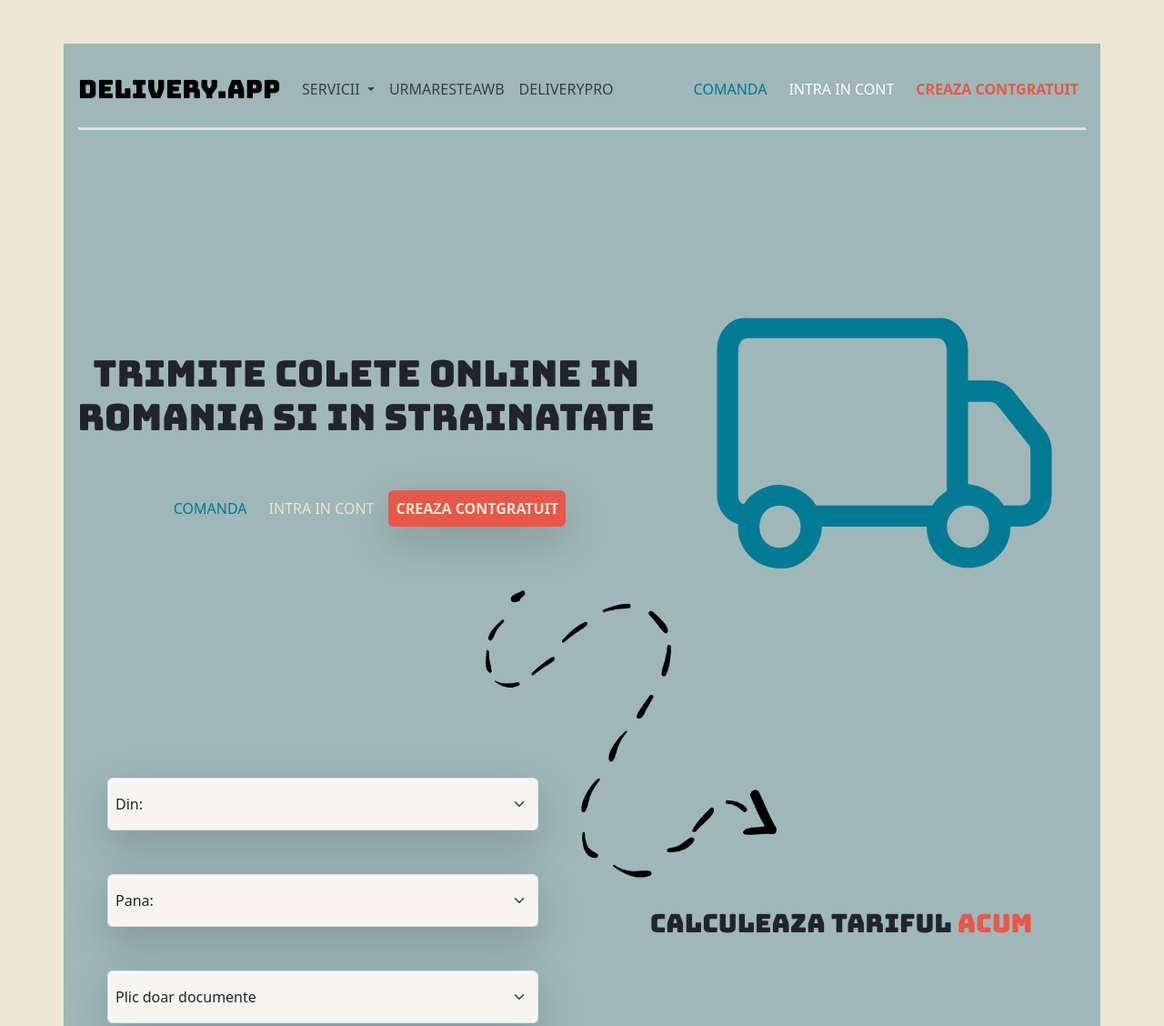
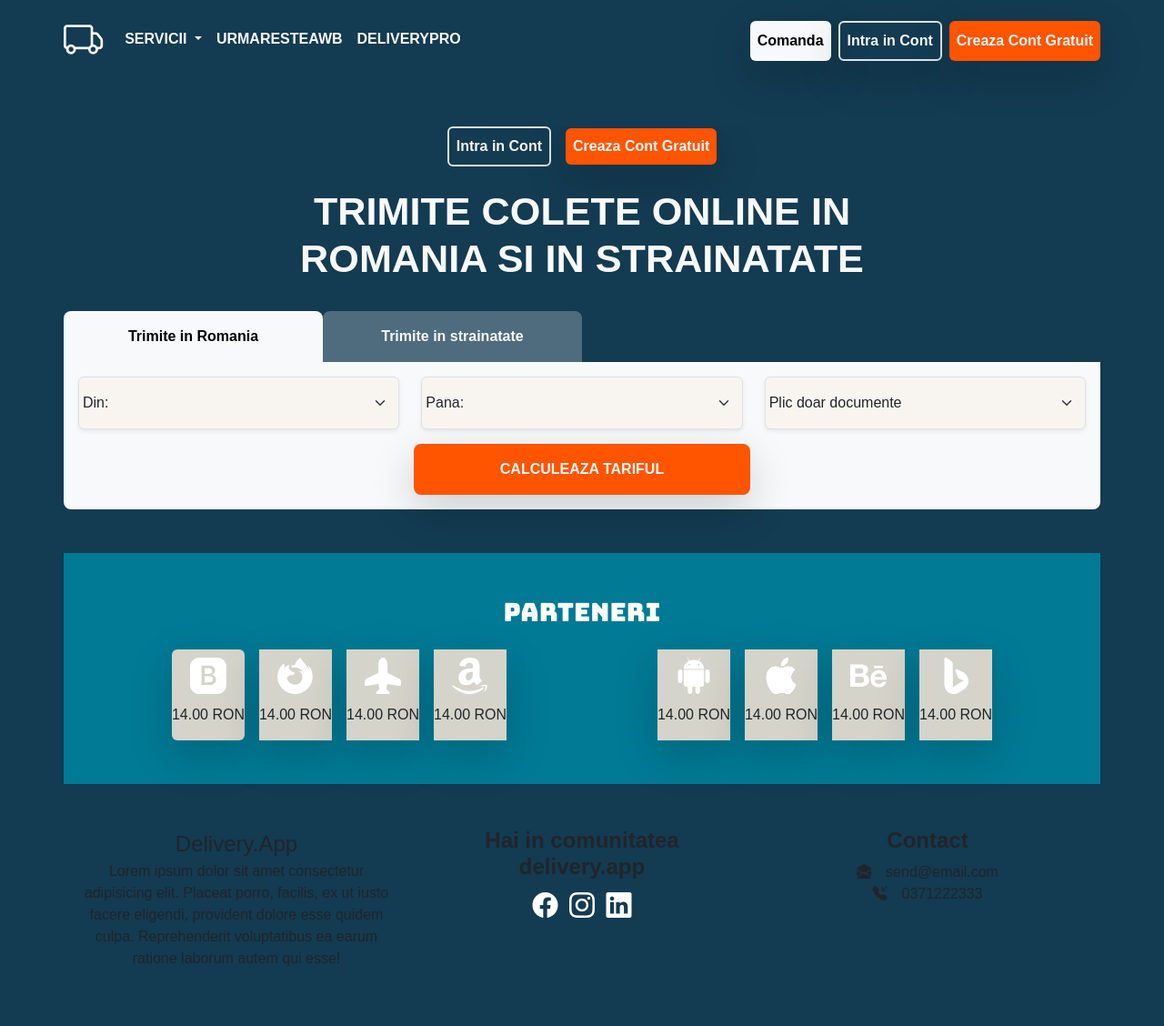
Before and after one commit to DeDe-code/delivery-app-layout-bootstrap-project, a website built with Vite: page src/index.html in a window 1280 px wide. Shown: the top 1128 px of the page at 91% size. Built offline with nearby package versions, Linux system fonts and the light colour scheme.

Commit message:
redesign header and main section, created interior and abroad form, added form DOM manipulation with pure JS

```diff
--- a/package.json
+++ b/package.json
@@ -18,6 +18,7 @@
     "@fontsource-variable/geologica": "^5.0.6",
     "@fontsource-variable/lexend": "^5.0.21",
     "@fontsource-variable/source-code-pro": "^5.0.20",
+    "@fontsource-variable/work-sans": "^5.0.20",
     "@fontsource/bungee": "^5.0.22",
     "@fontsource/indie-flower": "^5.0.20",
     "@fontsource/lato": "^5.0.22",
--- a/src/index.html
+++ b/src/index.html
@@ -4,32 +4,35 @@
 <head>
   <meta charset="utf-8">
   <meta name="viewport" content="width=device-width, initial-scale=1">
-  <title>Delivery App</title>
+  <title>Fido pack</title>
 </head>
 
-<body class="base-font">
-  <div class="container mx-auto my-5 p-0 bg-green-light">
+<body class="base-font bg-blue-dark ">
+  <!-- <div class="container mx-auto my-5 p-0 "> -->
   <header>
-      <nav class="navbar navbar-expand-lg p-3">
-        <div class="container-fluid container-lg px-0 pt-2 pb-3 border-3 border-bottom border-costum-white-color">
-          <a class="navbar-brand fs-3 font-main-title" href="#">Delivery.App</a>
-          <button class="navbar-toggler border-0 shadow-none " type="button" data-bs-toggle="offcanvas"
+    <nav class="navbar navbar-expand-lg">
+      <div class="container-fluid px-5 container-lg px-lg-0 ">
+        <a class="navbar-brand text-custom-white text-hover-custom-white" href="#">
+          <i class="bi bi-truck font-sm"></i>
+        </a>
+        <button class="navbar-toggler border border-2 shadow-none" type="button" data-bs-toggle="offcanvas"
           data-bs-target="#navbarNav" aria-controls="navbarNav">
-            <span class="navbar-toggler-icon"></span>
+          <i class="bi bi-list fs-4 text-custom-white"></i>
         </button>
-          <div class="offcanvas offcanvas-xxl offcanvas-start bg-green-light" tabindex="-1" id="navbarNav"
+        <div class="offcanvas offcanvas-xxl offcanvas-start bg-blue-dark rounded-end-5" tabindex="-1" id="navbarNav"
           aria-labelledby="navbarNavLabel">
-            <div class="offcanvas-header border-bottom">
-              <h5 class="offcanvas-title font-main-title" id="navbarNavLabel">Delivery.App</h5>
-              <button type="button" class="btn-close btn-close shadow-none text-red-light" data-bs-dismiss="offcanvas"
+          <div class="offcanvas-header d-flex justify-content-between d-lg-none">
+            <h5 class="offcanvas-title text-custom-white uppercase fw-bold" id="navbarNavLabel">Fido pack</h5>
+            <button type="button" class="bg-transparent border-0 shadow-none fs-3" data-bs-dismiss="offcanvas"
               aria-label="Close">
+              <i class="bi bi-x-lg text-orange"></i>
             </button>
           </div>
           <div class="offcanvas-body d-flex flex-column justify-content-lg-between flex-xl-row">
             <ul class="navbar-nav align-self-lg-end align-self-xl-start">
-                <li class="nav-item dropdown my-5 my-md-0">
-                  <a class="nav-link dropdown-toggle uppercase" href="#" role="button" data-bs-toggle="dropdown"
-                    aria-expanded="false">
+              <li class="nav-item dropdown mt-2 mb-4 my-lg-0">
+                <a class="nav-link dropdown-toggle text-custom-white uppercase fw-bold text-hover-custom-white" href="#"
+                  role="button" data-bs-toggle="dropdown" aria-expanded="false">
                   Servicii
                 </a>
                 <ul class="dropdown-menu">
@@ -38,18 +41,27 @@
                   <li><a class="dropdown-item" href="#">Something else here</a></li>
                 </ul>
               </li>
-                <li class="nav-item mb-5 mb-md-0">
-                  <a class="nav-link uppercase" href="#">UrmaresteAWB</a>
+              <li class="nav-item mb-5 mb-lg-0">
+                <a class="nav-link text-custom-white uppercase fw-bold text-hover-custom-white"
+                  href=" #">UrmaresteAWB</a>
               </li>
-                <li class="nav-item mb-5 mb-md-0">
-                  <a class="nav-link uppercase" href="#">DeliveryPRO</a>
+              <li class="nav-item mb-5 mb-lg-0">
+                <a class="nav-link text-custom-white uppercase fw-bold text-hover-custom-white" href="#">DeliveryPRO</a>
               </li>
             </ul>
             <div class="d-flex flex-column justify-content-between d-lg-none d-xl-flex flex-xl-row uppercase">
-                <a class="mb-5 p-2 mb-md-0 me-md-2 text-green text-decoration-none" type="button" href="#">Comanda</a>
-                <a class="mb-5 p-2 mb-md-0 me-md-2 text-white text-decoration-none" href="#">Intra in Cont</a>
-                <a class="d-block mb-5 p-2 mb-md-0 text-red-light fw-bold text-decoration-none" href="#">Creaza
-                  ContGratuit</a>
+              <button class="mb-5 p-3 mb-lg-0 me-md-2 p-lg-2 fw-bold bg-custom-white rounded shadow-lg" type="button"
+                href="#">
+                Comanda
+              </button>
+              <button
+                class="mb-5 p-3 mb-lg-0 me-lg-2 p-lg-2 text-custom-white fw-bold bg-transparent border border-2 border-custom-white rounded shadow-lg"
+                href="#">
+                Intra in Cont
+              </button>
+              <button class="mb-5 p-3 mb-lg-0 p-lg-2 text-custom-white fw-bold bg-orange rounded shadow-lg" href="#">
+                Creaza Cont Gratuit
+              </button>
             </div>
           </div>
         </div>
@@ -58,48 +70,90 @@
   </header>
   <main>
     <div class="container">
-        <div
-          class="row d-flex justify-content-center align-items-center flex-md-column flex-lg-row mt-5 overflow-hidden">
-          <div class="col-md-12 col-lg-7 d-flex flex-column gap-5 justify-content-center align-items-center">
-            <h1 class="fs-1 font-main-title text-center">
+      <div class="row d-flex justify-content-center align-items-center flex-md-column flex-lg-row mt-5 overflow-hidden">
+        <div class="col-md-12 col-lg-7 d-flex flex-column gap-4 justify-content-center align-items-center">
+          <div class="d-none d-sm-flex justify-content-center align-items-center uppercase">
+            <button class="p-2 mb-md-0 me-sm-3 text-custom-white fw-bold bg-transparent border border-2 rounded"
+              href=" #">
+              Intra in Cont
+            </button>
+            <button class="p-2 mb-md-0 text-custom-white fw-bold bg-orange rounded shadow-lg" href="#">
+              Creaza Cont Gratuit
+            </button>
+          </div>
+          <h1 class="font-sm fw-bold uppercase text-custom-white text-center">
             Trimite colete online in Romania si in strainatate
           </h1>
-            <div class="d-none d-md-flex justify-content-center align-items-start uppercase">
-              <a class="mb-5 p-2 mb-md-0 me-md-2 text-green text-decoration-none" type="button" href="#">Comanda</a>
-              <a class="mb-5 p-2 mb-md-0 me-md-2 text-custom-white text-decoration-none" href="#">Intra in Cont</a>
-              <a class="mb-5 p-2 mb-md-0 text-custom-white fw-bold text-decoration-none bg-red-light rounded shadow-lg"
-                href="#">Creaza
-                ContGratuit</a>
+        </div>
+        <!-- <div class="d-none d-lg-block col-5 font-xxxxl text-center text-green">
+          <i class="bi bi-truck"></i>
+        </div> -->
       </div>
     </div>
-          <div class="d-none d-lg-block col-5 font-xxxxl text-center text-green">
-            <i class="bi bi-truck"></i>
-            <!-- <img src="./img/[CITYPNG.COM]Fast Delivery Black box truck Icon Image PNG - 1000x1000.png"
-            alt="delivery car" class="car-img">-->
+    <!-- FORM SECTION -->
+    <div class=" container position-relative mt-4">
+      <!-- <img src="./img/clipart2123472.png" alt="" class="position-absolute d-none d-lg-block"> -->
+      <div class="row d-flex flex-column align-items-center p-3 p-sm-0 bg-blue-dark">
+        <!-- <div class="form-wrapper col-12 d-flex flex-row  rounded-3 border border-2 border-danger"> -->
+        <!-- FORM BUTTONS -->
+        <div class="form-nav d-flex col-12 col-lg-6 align-self-lg-start p-0">
+          <button id="btn-interior" class="w-100 p-3 bg-custom-white border-0 rounded-top-3">
+            Trimite in Romania
+          </button>
+          <button id="btn-abroad" class="w-100 p-3 text-custom-white bg-gray-dark border-0 rounded-top-3">
+            Trimite in strainatate
+          </button>
         </div>
-        </div>
-      </div>
-      <div class=" container form-container position-relative">
-        <img src="./img/clipart2123472.png" alt="" class="position-absolute d-none d-lg-block">
-        <div class="row d-flex justify-content-center">
-          <div class="form-wrapper col-12 col-md-8 col-lg-6 col-xl-6 col-xxl-6 p-3 p-xl-5">
-            <form action="">
-              <div class="form-floating my-5 shadow-lg">
-                <select id="subject" class="form-select p-2 focus-ring">
+        <!-- END OF FORM BUTTONS -->
+        <!-- FORM INTERIOR -->
+        <form class="form-interior col-12 p-3 bg-custom-white rounded-bottom-3 rounded-end-lg-3">
+          <div class="row d-sm-flex">
+            <div class="form-floating col-12 col-sm-4 mb-3">
+              <select id="subject" class="form-select p-1 focus-ring shadow-sm">
                 <option>Din:</option>
                 <option value="brasov">Brasov</option>
                 <option value="sfantugheorhe">SfantuGheorghe</option>
               </select>
             </div>
-              <div class="form-floating my-5 shadow-lg">
-                <select id="subject" class="form-select p-2 focus-ring">
+            <div class="form-floating col-12 col-sm-4 mb-3">
+              <select id="subject" class="form-select p-1 focus-ring shadow-sm">
                 <option>Pana:</option>
                 <option value="brasov">Brasov</option>
                 <option value="sfantugheorhe">SfantuGheorghe</option>
               </select>
             </div>
-              <div class="form-floating my-5 shadow-lg">
-                <select id="subject" class="form-select p-2 focus-ring">
+            <div class="form-floating col-12 col-sm-4 mb-3">
+              <select id="package" class="form-select p-1 focus-ring shadow-sm">
+                <option value="plic">Plic doar documente</option>
+                <option value="colet">Colet</option>
+                <option value="palet">Palet</option>
+              </select>
+            </div>
+          </div>
+          <div class="col-12 col-sm-6 col-md-4 mx-auto">
+            <button type="submit" class="w-100 p-3 text-custom-white uppercase bg-orange rounded-3 shadow-lg">
+              Calculeaza tariful
+            </button>
+          </div>
+        </form>
+        <!-- END OF FORM INTERIOR -->
+        <!-- FORM ABROAD -->
+        <form class="form-abroad d-none col-12 p-3 bg-custom-white rounded-bottom-3 rounded-end-lg-3">
+          <div class="row d-sm-flex">
+            <div class="form-floating col-12 col-sm-4 mb-3">
+              <select id="subject" disabled class="form-select p-1 focus-ring shadow-sm">
+                <option value="romania">Romania</option>
+              </select>
+            </div>
+            <div class="form-floating col-12 col-sm-4 mb-3">
+              <select id="subject" class="form-select p-1 focus-ring shadow-sm">
+                <option value="germany">Germany</option>
+                <option value="england">England</option>
+                <option value="spain">Spain</option>
+              </select>
+            </div>
+            <div class="form-floating col-12 col-sm-4 mb-3">
+              <select id="subject" class="form-select p-1 focus-ring shadow-sm">
                 <option value="plic">Plic doar
                   documente
                 </option>
@@ -107,20 +161,24 @@
                 <option value="palet">Palet</option>
               </select>
             </div>
-              <div class="text-center">
-                <button type="submit"
-                  class="btn p-3 text-custom-white uppercase bg-red-light  rounded-5 shadow-lg">Calculeaza
-                  tariful</button>
+          </div>
+          <div class="col-12 col-sm-6 col-md-4 mx-auto">
+            <button type="submit" class="w-100 p-3 text-custom-white uppercase bg-orange rounded-3 shadow-lg">
+              Calculeaza tariful
+            </button>
           </div>
         </form>
-          </div>
-          <div class="col-6 d-none d-lg-flex justify-content-center align-items-center">
+        <!-- END OF FORM ABROAD -->
+
+        <!-- </div> -->
+        <!-- <div class="col-6 d-none d-lg-flex justify-content-center align-items-center">
           <h3 class="font-main-title text-center">
             Calculeaza tariful <span class="text-red-light">Acum</span>
           </h3>
+        </div> -->
       </div>
     </div>
-      </div>
+    <!-- END OF FORM SECTION -->
     <div class="container my-5 p-3 p-xl-5 bg-green  ">
       <div class="row text-center mb-3">
         <h3 class="col-12 font-main-title text-white fw-light">
@@ -200,7 +258,7 @@
       </div>
     </div>
   </footer>
-  </div>
+  <!-- </div> -->
   <script type="module" src="./js/main.js"></script>
 </body>
 
--- a/src/scss/_base.scss
+++ b/src/scss/_base.scss
@@ -1,4 +1,23 @@
 /** @format */
+
+* {
+  margin: 0;
+  padding: 0;
+  box-sizing: border-box;
+}
+
+body {
+  font-family: $bs-font-sans-serif;
+}
+
+a {
+  color: #f8f9fa;
+  text-decoration: none;
+}
+button {
+  border: none;
+  font-weight: 700;
+}
 
 .uppercase {
   text-transform: uppercase;
--- a/src/scss/_colors.scss
+++ b/src/scss/_colors.scss
@@ -13,7 +13,7 @@
     background-color: $val;
   }
 
-  .border-#{$key}-color {
+  .border-#{$key} {
     border-color: $val;
   }
 }
--- a/src/scss/_utilities.scss
+++ b/src/scss/_utilities.scss
@@ -13,11 +13,11 @@
     "prefix": "font",
     "values": (
       "xxxxl": $base-font-size * 23,
-      // "sm": $font-size-sm,
-      // "md": $base-font-size,
+      "sm": $base-font-size * 2.7,
+      "md": $base-font-size * 4,
       // "lg": $font-size-lg,
       // "xl": $font-size-xl,
-      // "xxl": $font-size-xxl,,,,,,,,,
+      // "xxl": $font-size-xxl,,,,,,,,,,,,,
     ),
   ),
 
--- a/src/scss/styles.scss
+++ b/src/scss/styles.scss
@@ -16,7 +16,6 @@
 @import "./utilities";
 
 :root {
-  --bs-body-bg: #ece6d3;
   --bs-danger-text-emphasis: #e85748;
   --bs-focus-ring-color: #007a95;
 }
```
Also changed, not shown: src/js/main.js (+4 -3 lines), src/js/utilities.js (added, +41 -0 lines), src/scss/_variables.scss (+9 -2 lines), 1 other file. Lines whose indentation alone changed are shown as unchanged.
